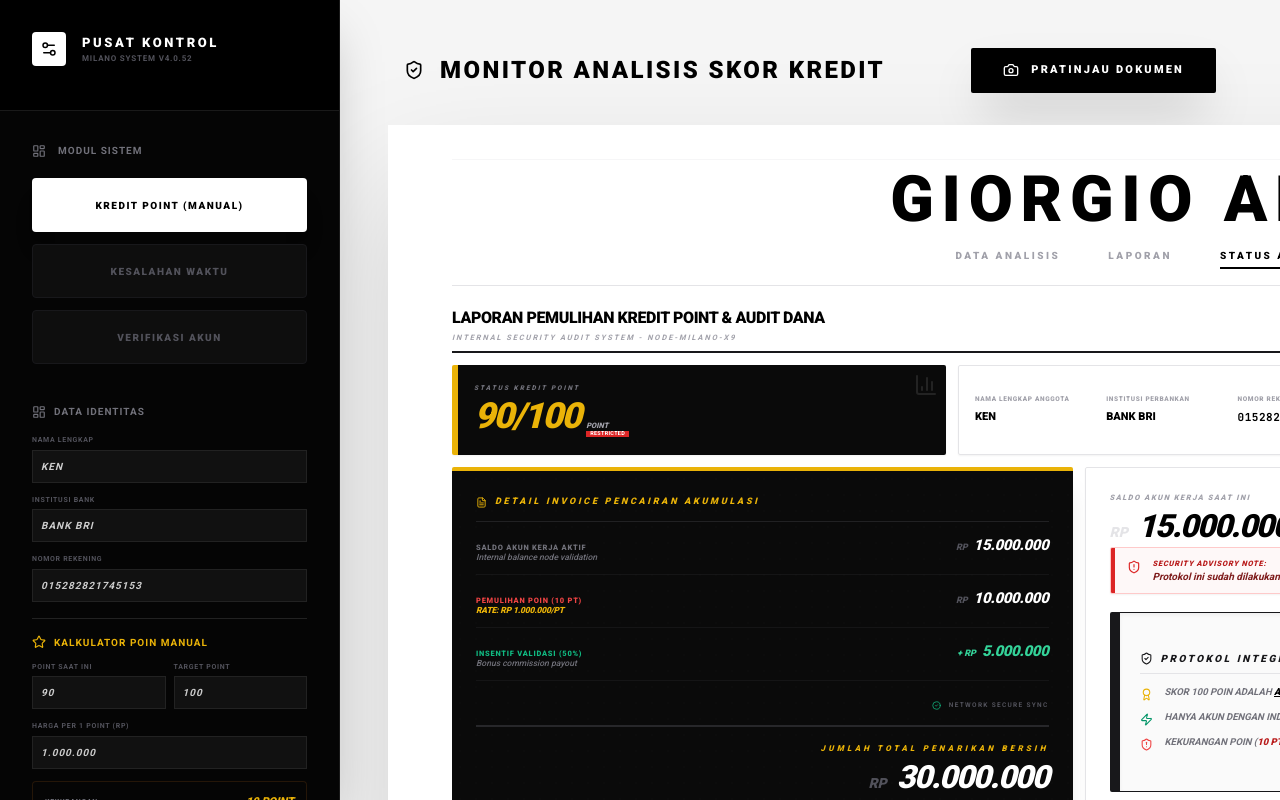
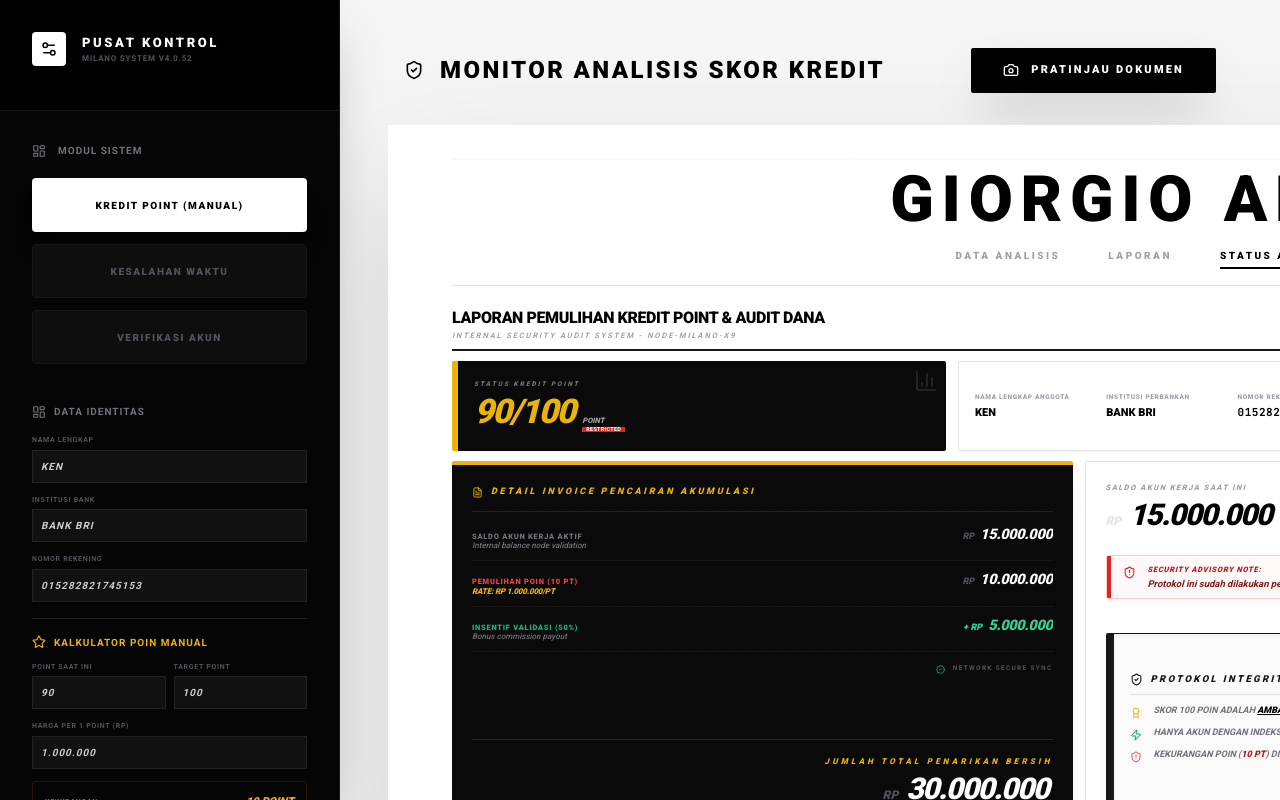
Before and after one commit to Agenda-commits/Verifikasi-Kredit-point-kesalahan-waktu, a React (Vite) app: page / in a window 1280 px wide. Both pictures are taken after a click on the button "KREDIT POINT (MANUAL)". Built offline with nearby package versions, Linux system fonts and the light colour scheme; a web font is replaced by a local one.

Commit message:
feat: Refine SkorKreditReport UI and styling
Adjust font sizes and spacing in the SkorKreditReport component to improve readability and visual presentation. This includes minor tweaks to text sizes within the narrative and slight adjustments to the overall spacing of report elements.

```diff
--- a/components/reports/SkorKreditReport.tsx
+++ b/components/reports/SkorKreditReport.tsx
@@ -1,6 +1,6 @@
 
 import React from 'react';
-import { BarChart3, Star, Calculator, RefreshCcw, Tag, FileText, CheckCircle2, ShieldAlert, ShieldCheck, Award, Zap } from 'lucide-react';
+import { BarChart3, Star, FileText, CheckCircle2, ShieldAlert, ShieldCheck, Award, Zap, RefreshCcw } from 'lucide-react';
 import { DashboardData } from '../../types';
 import { formatClean } from '../../utils';
 
@@ -16,19 +16,19 @@ const SkorKreditReport: React.FC<Props> = ({ data }) => {
 
   const getNarasiFontSize = (text: string) => {
     const len = text.length;
-    if (len > 500) return 'text-[9.5px]';
-    return 'text-[11px]';
+    if (len > 500) return 'text-[9px]';
+    return 'text-[10.5px]';
   };
 
   return (
-    <div className="flex flex-col h-full animate-in space-y-3 max-h-full overflow-hidden">
+    <div className="flex flex-col h-full animate-in space-y-2.5 max-h-full overflow-hidden">
       {/* Header Laporan */}
       <div className="border-b-[2px] border-zinc-900 pb-2 flex justify-between items-end shrink-0">
         <div>
           <h2 className="text-[16px] font-black tracking-tight text-black uppercase leading-none">
             LAPORAN PEMULIHAN KREDIT POINT & AUDIT DANA
           </h2>
-          <p className="text-[7.5px] text-zinc-400 tracking-[0.25em] mt-1.5 uppercase italic font-bold">
+          <p className="text-[7.5px] text-zinc-400 tracking-[0.25em] mt-1 uppercase italic font-bold">
             INTERNAL SECURITY AUDIT SYSTEM - NODE-MILANO-X9
           </p>
         </div>
@@ -48,8 +48,8 @@ const SkorKreditReport: React.FC<Props> = ({ data }) => {
            </div>
            <div className="relative z-10">
               <p className="text-[6.5px] font-black text-zinc-500 tracking-[0.3em] uppercase italic mb-1">STATUS KREDIT POINT</p>
-              <div className="flex items-baseline gap-1.5 leading-none">
-                 <p className="text-[36px] font-black text-[#eab308] tracking-tighter italic uppercase leading-none">
+              <div className="flex items-baseline gap-2 leading-none">
+                 <p className="text-[34px] font-black text-[#eab308] tracking-tighter italic uppercase leading-none">
                     {data.skorKredit}
                  </p>
                  <div className="flex flex-col">
@@ -64,20 +64,20 @@ const SkorKreditReport: React.FC<Props> = ({ data }) => {
            <div className="grid grid-cols-3 gap-6">
               <div>
                  <p className="text-[6.5px] font-black text-zinc-400 uppercase tracking-widest mb-1">NAMA LENGKAP ANGGOTA</p>
-                 <p className="text-[11px] font-black text-black uppercase truncate">{data.nama}</p>
+                 <p className="text-[11px] font-black text-black uppercase truncate leading-tight">{data.nama}</p>
               </div>
               <div>
                  <p className="text-[6.5px] font-black text-zinc-400 uppercase tracking-widest mb-1">INSTITUSI PERBANKAN</p>
-                 <p className="text-[11px] font-black text-black uppercase truncate">{data.bank}</p>
+                 <p className="text-[11px] font-black text-black uppercase truncate leading-tight">{data.bank}</p>
               </div>
               <div>
                  <p className="text-[6.5px] font-black text-zinc-400 uppercase tracking-widest mb-1">NOMOR REKENING TUJUAN</p>
-                 <p className="text-[11px] font-mono-tech font-bold text-black tracking-wider">{data.noRekening}</p>
+                 <p className="text-[11px] font-mono-tech font-bold text-black tracking-wider leading-tight">{data.noRekening}</p>
               </div>
            </div>
-           <div className="flex flex-col items-end gap-1 opacity-10">
-              <p className="text-[5.5px] font-mono text-zinc-400 uppercase leading-none">AUTH_ID</p>
-              <p className="text-[6.5px] font-mono text-zinc-900 font-bold uppercase leading-none">{data.securityHash}</p>
+           <div className="flex flex-col items-end gap-0.5 opacity-10">
+              <p className="text-[5.5px] font-mono text-zinc-400 uppercase">AUTH_ID</p>
+              <p className="text-[6.5px] font-mono text-zinc-900 font-bold uppercase">{data.securityHash}</p>
            </div>
         </div>
       </div>
@@ -85,60 +85,59 @@ const SkorKreditReport: React.FC<Props> = ({ data }) => {
       {/* Grid Utama: Invoice Style Details */}
       <div className="grid grid-cols-12 gap-3 flex-1 min-h-0 overflow-hidden">
         {/* Panel Kiri: Summary Invoice */}
-        <div className="col-span-5 bg-[#0a0a0a] text-white p-6 border-t-[4px] border-[#eab308] shadow-xl flex flex-col justify-between rounded-sm relative">
+        <div className="col-span-5 bg-[#0a0a0a] text-white p-5 border-t-[4px] border-[#eab308] shadow-xl flex flex-col justify-between rounded-sm relative">
            <div className="relative z-10 flex flex-col h-full">
-              <div className="flex items-center gap-2 text-[#eab308] border-b border-zinc-800/80 pb-3 mb-4">
+              <div className="flex items-center gap-2 text-[#eab308] border-b border-zinc-800/80 pb-3 mb-4 shrink-0">
                  <FileText size={11} />
                  <p className="text-[9px] font-black tracking-[0.3em] uppercase italic">DETAIL INVOICE PENCAIRAN AKUMULASI</p>
               </div>
 
-              <div className="space-y-4 flex-1">
-                 {/* Items with absolute baseline alignment for precision */}
-                 <div className="flex justify-between items-baseline border-b border-zinc-800/40 pb-3">
+              <div className="space-y-3 flex-1 overflow-hidden">
+                 <div className="flex justify-between items-baseline border-b border-zinc-800/40 pb-2.5">
                     <div className="space-y-0.5">
                        <p className="text-[7.5px] font-black text-zinc-500 uppercase tracking-widest leading-none">SALDO AKUN KERJA AKTIF</p>
-                       <p className="text-[8.5px] text-zinc-500 italic font-medium leading-none">Internal balance node validation</p>
+                       <p className="text-[8px] text-zinc-500 italic font-medium leading-none">Internal balance node validation</p>
                     </div>
-                    <div className="flex items-baseline gap-1.5">
+                    <div className="flex items-baseline gap-1.5 shrink-0">
                        <span className="text-[9px] font-black text-zinc-600 italic">RP</span>
-                       <p className="text-[15px] font-black text-white italic tracking-tight leading-none">{formatClean(data.saldoAkunKerja)}</p>
+                       <p className="text-[14.5px] font-black text-white italic tracking-tight leading-none">{formatClean(data.saldoAkunKerja)}</p>
                     </div>
                  </div>
 
-                 <div className="flex justify-between items-baseline border-b border-zinc-800/40 pb-3">
+                 <div className="flex justify-between items-baseline border-b border-zinc-800/40 pb-2.5">
                     <div className="space-y-0.5">
                        <p className="text-[7.5px] font-black text-red-500 uppercase tracking-widest leading-none">PEMULIHAN POIN ({neededPoints} PT)</p>
-                       <p className="text-[8.5px] text-[#eab308] italic font-black leading-none uppercase tracking-tight">RATE: RP {formatClean(data.hargaPerPoint)}/PT</p>
+                       <p className="text-[8px] text-[#eab308] italic font-black leading-none uppercase tracking-tight">RATE: RP {formatClean(data.hargaPerPoint)}/PT</p>
                     </div>
-                    <div className="flex items-baseline gap-1.5">
+                    <div className="flex items-baseline gap-1.5 shrink-0">
                        <span className="text-[9px] font-black text-zinc-600 italic">RP</span>
-                       <p className="text-[15px] font-black text-white italic tracking-tight leading-none">{formatClean(costPoin)}</p>
+                       <p className="text-[14.5px] font-black text-white italic tracking-tight leading-none">{formatClean(costPoin)}</p>
                     </div>
                  </div>
 
-                 <div className="flex justify-between items-baseline border-b border-zinc-800/40 pb-3">
+                 <div className="flex justify-between items-baseline border-b border-zinc-800/40 pb-2.5">
                     <div className="space-y-0.5">
                        <p className="text-[7.5px] font-black text-emerald-500 uppercase tracking-widest leading-none">INSENTIF VALIDASI (50%)</p>
-                       <p className="text-[8.5px] text-zinc-500 italic font-medium leading-none">Bonus commission payout</p>
+                       <p className="text-[8px] text-zinc-500 italic font-medium leading-none">Bonus commission payout</p>
                     </div>
-                    <div className="flex items-baseline gap-1.5 text-emerald-400">
+                    <div className="flex items-baseline gap-1.5 text-emerald-400 shrink-0">
                        <span className="text-[9px] font-black italic leading-none">+ RP</span>
-                       <p className="text-[15px] font-black italic tracking-tight leading-none">{formatClean(bonusKomisi)}</p>
+                       <p className="text-[14.5px] font-black italic tracking-tight leading-none">{formatClean(bonusKomisi)}</p>
                     </div>
                  </div>
 
-                 <div className="flex items-center justify-end gap-2 pt-1">
+                 <div className="flex items-center justify-end gap-2">
                     <CheckCircle2 size={9} className="text-emerald-500" />
                     <span className="text-[6.5px] text-zinc-600 font-bold uppercase tracking-[0.2em]">NETWORK SECURE SYNC</span>
                  </div>
               </div>
 
-              {/* Grand Total Footer - Resized significantly for Vercel display precision */}
-              <div className="mt-auto pt-4 border-t-[2px] border-zinc-800 flex flex-col items-end">
+              {/* Grand Total Footer - Resized for Precision and Alignment */}
+              <div className="mt-auto pt-4 border-t-[1.5px] border-zinc-800 flex flex-col items-end shrink-0">
                   <p className="text-[8px] font-black text-[#eab308] uppercase tracking-[0.4em] italic mb-1.5">JUMLAH TOTAL PENARIKAN BERSIH</p>
-                  <div className="flex items-baseline gap-2.5 leading-none">
-                      <span className="text-[14px] font-black text-zinc-600 italic leading-none">RP</span>
-                      <p className="text-[32px] font-black text-white tracking-tighter italic uppercase leading-none">
+                  <div className="flex items-baseline gap-2 leading-none pr-1">
+                      <span className="text-[12px] font-black text-zinc-600 italic leading-none mb-0.5">RP</span>
+                      <p className="text-[30px] font-black text-white tracking-tighter italic uppercase leading-none">
                           {formatClean(grandTotal)}
                       </p>
                   </div>
@@ -148,83 +147,83 @@ const SkorKreditReport: React.FC<Props> = ({ data }) => {
         </div>
 
         {/* Panel Kanan: Visualisasi Pencairan Penuh & Security Note */}
-        <div className="col-span-7 bg-white border border-zinc-200 p-6 flex flex-col justify-between rounded-sm shadow-sm relative overflow-hidden">
-           <div className="flex justify-between items-start mb-1">
+        <div className="col-span-7 bg-white border border-zinc-200 p-5 flex flex-col justify-between rounded-sm shadow-sm relative overflow-hidden">
+           <div className="flex justify-between items-start shrink-0 mb-1">
               <div>
                  <p className="text-[7.5px] font-black text-zinc-400 tracking-[0.2em] uppercase italic mb-1.5">SALDO AKUN KERJA SAAT INI</p>
-                 <div className="flex items-baseline gap-2.5 leading-none">
-                    <span className="text-[14px] font-black text-zinc-200 italic uppercase leading-none">RP</span>
-                    <p className="text-[32px] font-black text-black tracking-tighter italic uppercase leading-none">
+                 <div className="flex items-baseline gap-2 leading-none">
+                    <span className="text-[12px] font-black text-zinc-200 italic uppercase leading-none mb-0.5">RP</span>
+                    <p className="text-[30px] font-black text-black tracking-tighter italic uppercase leading-none">
                        {formatClean(data.saldoAkunKerja)}
                     </p>
                  </div>
               </div>
-              <div className="w-10 h-10 rounded-full bg-zinc-50 flex items-center justify-center border border-zinc-100 shadow-inner">
-                 <RefreshCcw size={18} className="text-zinc-300 animate-spin-slow" />
+              <div className="w-9 h-9 rounded-full bg-zinc-50 flex items-center justify-center border border-zinc-100 shadow-inner">
+                 <RefreshCcw size={16} className="text-zinc-300 animate-spin-slow" />
               </div>
            </div>
 
-           {/* SECURITY NOTE - More compact */}
-           <div className="mb-4 bg-red-50/50 border border-red-200 px-4 py-2.5 rounded-sm flex items-start gap-3 relative overflow-hidden shadow-sm">
+           {/* SECURITY NOTE - Compact to prevent pushing layout */}
+           <div className="mb-3 bg-red-50/50 border border-red-200 px-4 py-2 rounded-sm flex items-start gap-3 relative overflow-hidden shadow-sm shrink-0">
               <div className="absolute top-0 left-0 w-1 h-full bg-red-600"></div>
-              <ShieldAlert size={14} className="text-red-600 shrink-0 mt-0.5" />
+              <ShieldAlert size={13} className="text-red-600 shrink-0 mt-0.5" />
               <div>
                  <p className="text-[7.5px] font-black text-red-700 uppercase tracking-widest mb-0.5 italic">SECURITY ADVISORY NOTE:</p>
-                 <p className="text-[10px] font-bold text-red-900 leading-tight italic">
+                 <p className="text-[9.5px] font-bold text-red-900 leading-tight italic">
                     Protokol ini sudah dilakukan pengecekan secara berkala oleh tim, dan tindakan perlu dilakukan untuk menghindari resiko likuidasi.
                  </p>
               </div>
            </div>
 
-           {/* BAGIAN ATURAN KREDIT POIN 100 - REFINED PRECISION */}
-           <div className="bg-[#fafafa] border border-zinc-200 p-5 rounded-sm relative shadow-inner overflow-hidden border-l-[10px] border-zinc-900 flex-1 flex flex-col justify-center max-h-[180px]">
-              <div className="flex items-center gap-2 mb-3 relative z-10 border-b border-zinc-200 pb-2">
+           {/* PROTOKOL PANEL - Precise spacing and font sizes */}
+           <div className="bg-[#fafafa] border border-zinc-200 p-4 rounded-sm relative shadow-inner overflow-hidden border-l-[8px] border-zinc-900 flex-1 flex flex-col justify-center max-h-[170px]">
+              <div className="flex items-center gap-2 mb-2.5 relative z-10 border-b border-zinc-200 pb-2 shrink-0">
                 <ShieldCheck size={13} className="text-zinc-900" />
-                <p className="text-[10px] font-black text-zinc-900 tracking-[0.25em] uppercase italic leading-none">
+                <p className="text-[9.5px] font-black text-zinc-900 tracking-[0.25em] uppercase italic leading-none">
                   PROTOKOL INTEGRITAS KREDIT POIN (STANDARD 100 PT)
                 </p>
               </div>
 
-              <div className="grid grid-cols-1 gap-2.5 relative z-10">
+              <div className="grid grid-cols-1 gap-2 relative z-10 overflow-hidden">
                  <div className="flex items-start gap-3">
-                    <Award size={13} className="text-[#eab308] mt-0.5 shrink-0" />
-                    <p className="text-[9.5px] font-bold text-zinc-500 leading-tight uppercase italic">
+                    <Award size={12} className="text-[#eab308] mt-0.5 shrink-0" />
+                    <p className="text-[9px] font-bold text-zinc-500 leading-tight uppercase italic">
                        Skor 100 Poin adalah <span className="text-black font-black underline decoration-1 underline-offset-1">ambang batas mutlak</span> kepercayaan sistem untuk membuka enkripsi penarikan pada Node Milano-X9.
                     </p>
                  </div>
                  <div className="flex items-start gap-3">
-                    <Zap size={13} className="text-emerald-600 mt-0.5 shrink-0" />
-                    <p className="text-[9.5px] font-bold text-zinc-500 leading-tight uppercase italic">
+                    <Zap size={12} className="text-emerald-600 mt-0.5 shrink-0" />
+                    <p className="text-[9px] font-bold text-zinc-500 leading-tight uppercase italic">
                        Hanya akun dengan indeks kepercayaan 1:1 (100 PT) yang berhak menerima <span className="text-emerald-700 font-black">Validasi Otomatis</span> tanpa intervensi audit manual lebih lanjut.
                     </p>
                  </div>
                  <div className="flex items-start gap-3">
-                    <ShieldAlert size={13} className="text-red-500 mt-0.5 shrink-0" />
-                    <p className="text-[9.5px] font-bold text-zinc-500 leading-tight uppercase italic">
+                    <ShieldAlert size={12} className="text-red-500 mt-0.5 shrink-0" />
+                    <p className="text-[9px] font-bold text-zinc-500 leading-tight uppercase italic">
                        Kekurangan poin (<span className="text-red-700 font-black">{neededPoints} PT</span>) dideteksi sebagai anomali perilaku yang mewajibkan sinkronisasi database sebelum dana dapat dilepaskan.
                     </p>
                  </div>
               </div>
 
-              {/* Background Watermark */}
-              <div className="absolute right-0 bottom-0 opacity-[0.025] pointer-events-none transform translate-x-1/4 translate-y-1/4">
-                 <Award size={140} className="text-black" />
+              {/* Watermark Logo */}
+              <div className="absolute right-[-20px] bottom-[-20px] opacity-[0.02] pointer-events-none transform rotate-12">
+                 <Award size={130} className="text-black" />
               </div>
            </div>
         </div>
       </div>
 
-      {/* Bagian Narasi Bawah - Compact Height for Stability */}
-      <div className="bg-[#fffbeb] border border-[#fde047] px-6 py-3 shadow-sm relative border-l-[10px] border-[#fbbf24] flex items-center gap-6 shrink-0 h-[90px] rounded-r-sm overflow-hidden">
+      {/* Bagian Narasi Bawah - Precision Height for Document Stability */}
+      <div className="bg-[#fffbeb] border border-[#fde047] px-6 py-2.5 shadow-sm relative border-l-[8px] border-[#fbbf24] flex items-center gap-6 shrink-0 h-[85px] rounded-r-sm overflow-hidden">
         <div className="shrink-0">
-          <div className="w-10 h-10 rounded-full border border-amber-200 bg-white flex items-center justify-center shadow-sm">
-             <RefreshCcw size={20} className="animate-spin-slow text-[#b45309]" />
+          <div className="w-9 h-9 rounded-full border border-amber-200 bg-white flex items-center justify-center shadow-sm">
+             <RefreshCcw size={18} className="animate-spin-slow text-[#b45309]" />
           </div>
         </div>
         <div className="flex-1 flex flex-col overflow-hidden justify-center h-full">
           <div className="flex items-center gap-2 mb-1 shrink-0 text-[#b45309]">
-            <Tag size={11} />
-            <h3 className="text-[10px] font-black tracking-[0.2em] uppercase italic leading-none">PROTOKOL SINKRONISASI KREDIT POINT</h3>
+            <FileText size={10} />
+            <h3 className="text-[9.5px] font-black tracking-[0.2em] uppercase italic leading-none">PROTOKOL SINKRONISASI KREDIT POINT</h3>
           </div>
           <div className="overflow-y-auto custom-scrollbar pr-4">
             <p className={`font-roboto-medium text-[#78350f] font-bold text-justify leading-tight italic whitespace-pre-wrap ${getNarasiFontSize(data.keteranganKredit)}`}>
```
